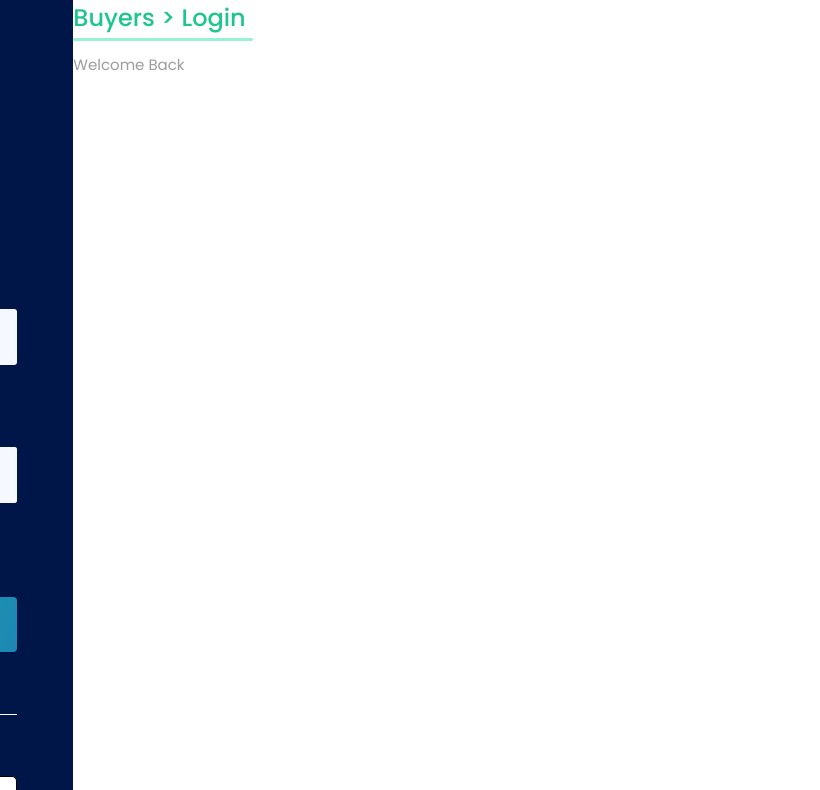
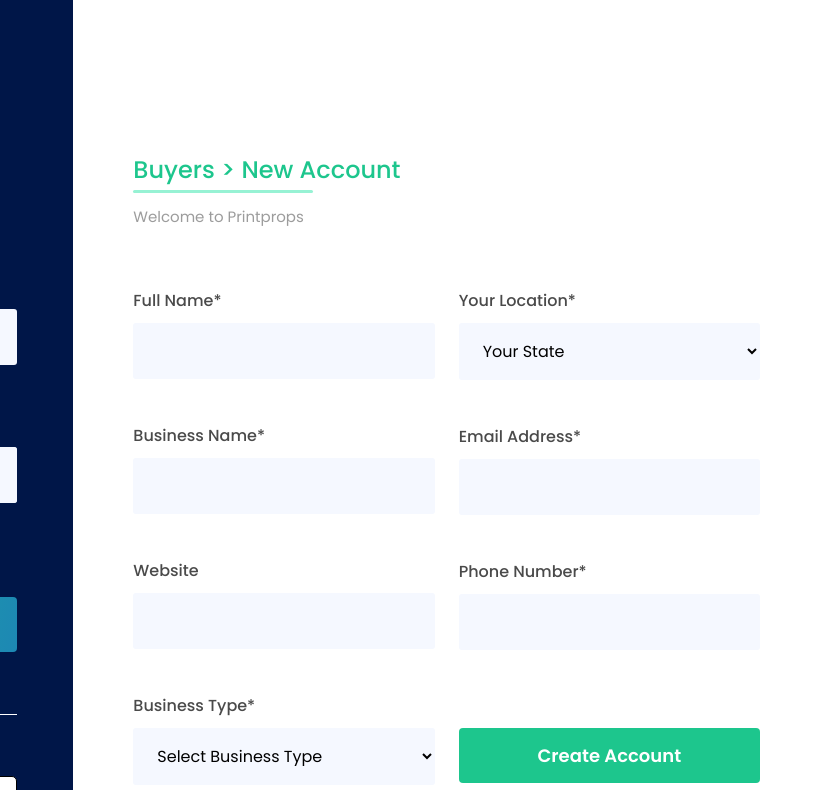
Before and after one commit to dev-rashidul/printpros, a plain HTML site: page register.html in a window 1280 px wide. Shown: the top 790 px of the page, 460-1280 px from the left. Drawn offline with Linux system fonts and the light colour scheme.

Commit message:
Register Page done

```diff
--- a/assets/css/style.css
+++ b/assets/css/style.css
@@ -157,7 +157,8 @@ Login Page CSS
   padding-bottom: 10px;
 }
 
-.form-input-field input {
+.form-input-field input,
+.form-input-field select {
   width: 100%;
   background: #f5f8ff;
   padding: 16px 20px;
@@ -165,7 +166,8 @@ Login Page CSS
   border-radius: 3px;
 }
 
-.form-input-field input:focus {
+.form-input-field input:focus,
+.form-input-field select:focus {
   outline: 0;
 }
 
@@ -304,4 +306,21 @@ Register Page CSS
   width: 70%;
 }
 
+.register-content-container {
+  display: flex;
+  flex-direction: column;
+  justify-content: center;
+  height: 100%;
+  padding: 0 60px;
+}
+
+.register-form .form-input-field {
+  margin-top: 45px;
+}
+
+.register-form .form-button-field input {
+  background: var(--secondary);
+  margin-top: 78px;
+}
+
 /* Register Section CSS End */
--- a/register.html
+++ b/register.html
@@ -19,7 +19,7 @@
     <!-- Register Section HTML Start -->
 
     <section id="Register">
-      <div class="Resgister-wrapper">
+      <div class="Resgister-wrapper overflow-hidden">
         <div class="row g-0">
           <div class="col-md-5 col-xxl-4 position-relative">
             <div class="already-have-account position-relative">
@@ -96,8 +96,59 @@
           <div class="col-md-7 col-xxl-8">
             <div class="register-content-container">
               <div class="login-title">
-                <h4>Buyers > Login</h4>
-                <p>Welcome Back</p>
+                <h4>Buyers > New Account</h4>
+                <p>Welcome to Printprops</p>
+              </div>
+              <div class="register-form">
+                <form>
+                  <div class="row">
+                    <div class="col-6">
+                      <div class="form-input-field">
+                        <label>Full Name*</label>
+                        <input type="text" required />
+                      </div>
+                      <div class="form-input-field">
+                        <label>Business Name*</label>
+                        <input type="text" required />
+                      </div>
+                      <div class="form-input-field">
+                        <label>Website</label>
+                        <input type="text" />
+                      </div>
+                      <div class="form-input-field">
+                        <label>Business Type*</label>
+                        <select required>
+                          <option value="Select Business Type">
+                            Select Business Type
+                          </option>
+                          <option value="Select Business Type 2">
+                            Select Business Type 2
+                          </option>
+                        </select>
+                      </div>
+                    </div>
+                    <div class="col-6">
+                      <div class="form-input-field">
+                        <label>Your Location*</label>
+                        <select required>
+                          <option value="Your State">Your State</option>
+                          <option value="Your State 2">Your State 2</option>
+                        </select>
+                      </div>
+                      <div class="form-input-field">
+                        <label>Email Address*</label>
+                        <input type="email" required />
+                      </div>
+                      <div class="form-input-field">
+                        <label>Phone Number*</label>
+                        <input type="text" required />
+                      </div>
+                      <div class="form-button-field">
+                        <input type="submit" value="Create Account" />
+                      </div>
+                    </div>
+                  </div>
+                </form>
               </div>
             </div>
           </div>
```
